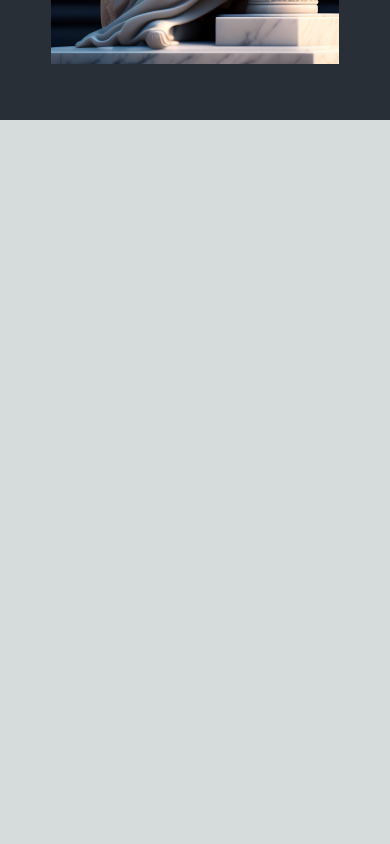
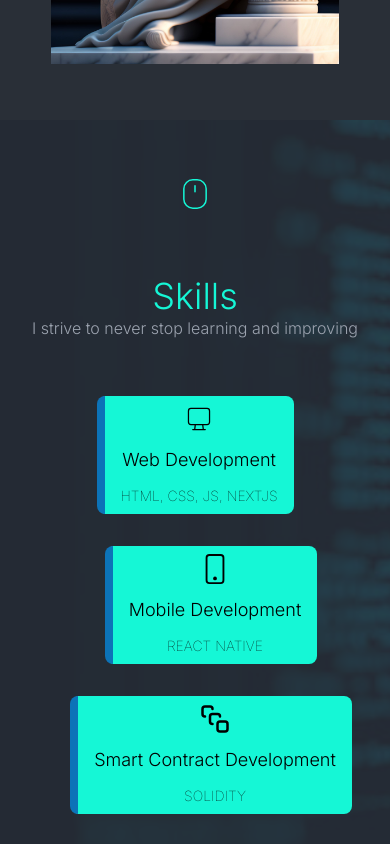
Before and after one commit to ValentineCodes/valentineorga, a Next.js app: page / in a window 390 px wide. Shown: the part 2000-2844 px from the top of the page. Before the commit the page ends 2120 px from the top, so only its background shows below. Built offline with nearby package versions, Linux system fonts and the light colour scheme.

Commit message:
responsive skills section

```diff
--- a/app/page.tsx
+++ b/app/page.tsx
@@ -21,11 +21,11 @@ export default function Home() {
         <About />
       </section>
 
-      {/* <section className="bg-[url('/images/coding_bg0.jpeg')] h-screen bg-no-repeat bg-cover">
+      <section className="bg-[url('/images/coding_bg.jpeg')] min-h-screen bg-no-repeat bg-cover">
         <Skills />
       </section>
 
-      <section className="bg-[url('/images/head_shattering.jpeg')] h-screen bg-cover">
+      {/* <section className="bg-[url('/images/head_shattering.jpeg')] h-screen bg-cover">
         <Works />
       </section>
 
--- a/components/Skills.tsx
+++ b/components/Skills.tsx
@@ -9,27 +9,27 @@ type Props = {}
 
 export default function Skills({ }: Props) {
     return (
-        <div className='h-screen bg-[#292f37] bg-opacity-90 flex flex-col items-center justify-center'>
+        <div className='min-h-screen bg-[#292f37] bg-opacity-90 flex flex-col items-center justify-center px-6 lg:px-32 py-14'>
             <CiDesktopMouse2 className='text-4xl text-[#15f7d6]' />
 
-            <h1 className='text-5xl text-[#15f7d6] font-light inline mt-16'>Skills</h1>
-            <p className='text-md font-light text-gray-400'>I strive to never stop learning and improving</p>
+            <h1 className='text-4xl text-[#15f7d6] font-light inline mt-16'>Skills</h1>
+            <p className='text-md font-light text-gray-400 text-center'>I strive to never stop learning and improving</p>
 
-            <div className='flex flex-row space-x-8 text-black my-14'>
+            <div className='flex flex-row flex-wrap space-x-8 space-y-8 text-black my-14 justify-center'>
                 <div className='flex flex-col items-center space-y-3 rounded-lg border-l-8 border-[#0c73b8] bg-[#15f7d6] px-4 py-2'>
-                    <CiMonitor className='text-4xl' />
-                    <p className='text-xl font-light'>Web Development</p>
-                    <p className='text-md font-thin'>HTML, CSS, JS, NEXTJS</p>
+                    <CiMonitor className='text-3xl md:text-4xl' />
+                    <p className='text-lg md:text-xl font-light'>Web Development</p>
+                    <p className='text-sm md:text-md font-thin'>HTML, CSS, JS, NEXTJS</p>
                 </div>
                 <div className='flex flex-col items-center space-y-3 rounded-lg border-l-8 border-[#0c73b8] bg-[#15f7d6] px-4 py-2'>
-                    <BsPhone className='text-4xl' />
-                    <p className='text-xl font-light'>Mobile Development</p>
-                    <p className='text-md font-thin'>REACT NATIVE</p>
+                    <BsPhone className='text-3xl md:text-4xl' />
+                    <p className='text-lg md:text-xl font-light'>Mobile Development</p>
+                    <p className='text-sm md:text-md font-thin'>REACT NATIVE</p>
                 </div>
                 <div className='flex flex-col items-center space-y-3 rounded-lg border-l-8 border-[#0c73b8] bg-[#15f7d6] px-4 py-2'>
-                    <LuSquareStack className='text-4xl' />
-                    <p className='text-xl font-light'>Smart Contract Development</p>
-                    <p className='text-md font-thin'>SOLIDITY</p>
+                    <LuSquareStack className='text-3xl md:text-4xl' />
+                    <p className='text-lg md:text-xl font-light'>Smart Contract Development</p>
+                    <p className='text-sm md:text-md font-thin'>SOLIDITY</p>
                 </div>
             </div>
 
```
